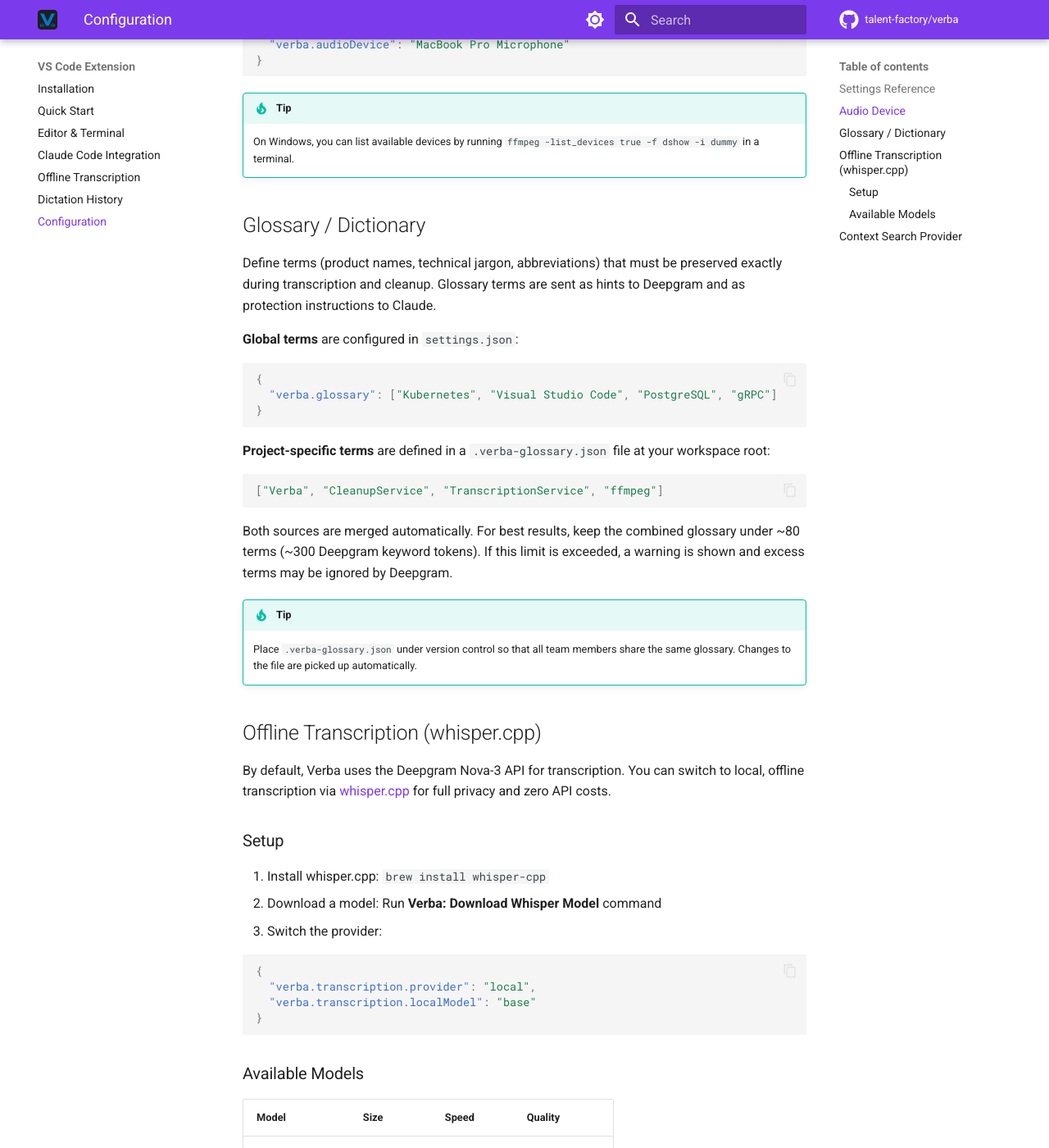
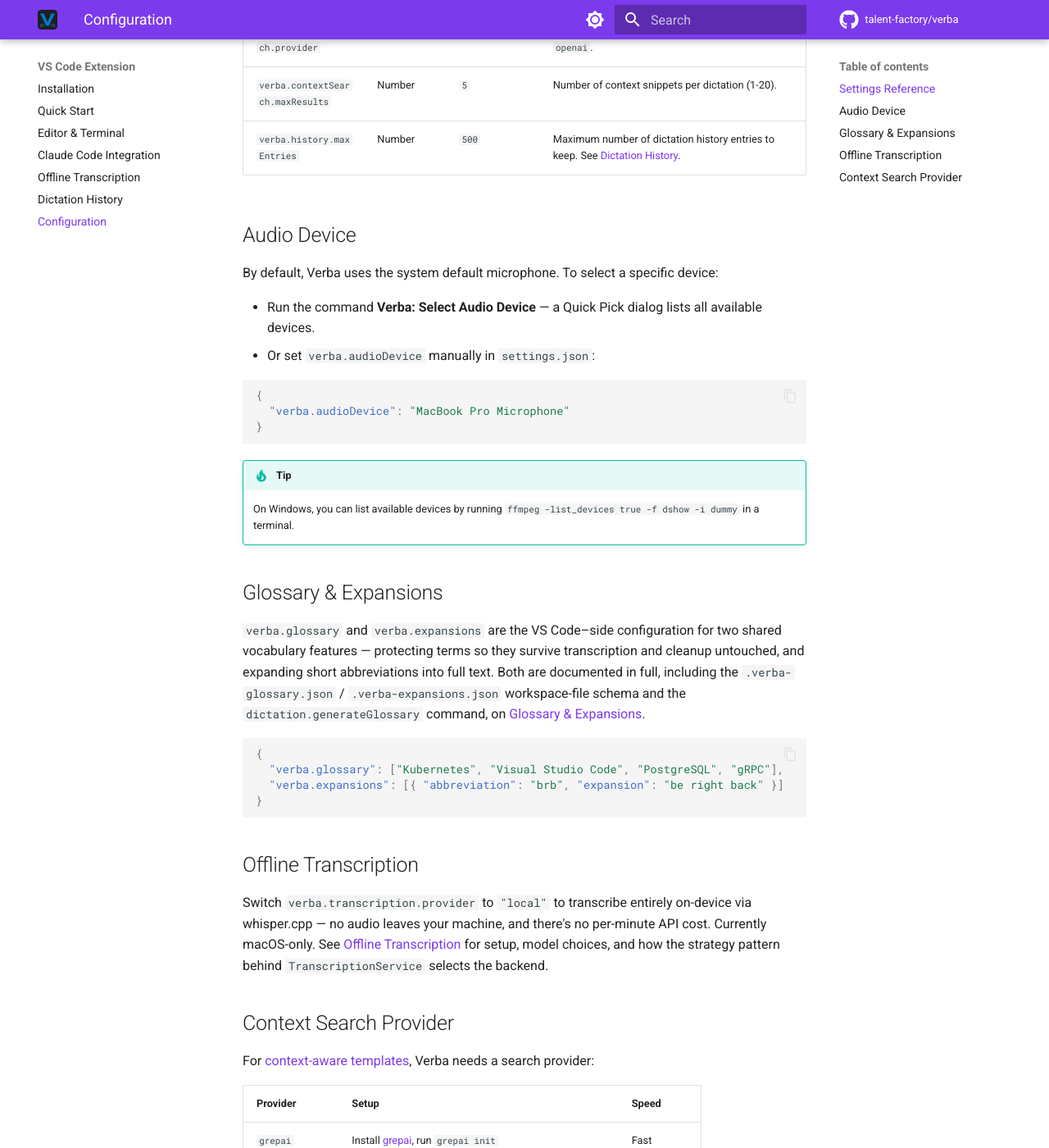
Before and after one commit to talent-factory/verba, an MkDocs documentation site: the page built from docs/vscode/configuration.md, in a window 1280 px wide and 1400 px high, scrolled down 1152 px. Shown: the whole window at 82% size. Built offline with MkDocs 1.6.1 and Material for MkDocs 9.7.7, drawn with Linux system fonts in a browser that asks for light colours; comment, search, counter and statistics services are not loaded; some of the changed text lies outside the part shown.

Commit message:
📚 docs: VS-Code-Strang refokussieren + Offline/History-Seiten
Offline-Transkription (whisper.cpp) und Diktatverlauf (globalState,
Volltextsuche) als eigenstaendige Seiten dokumentiert. Installation,
Quickstart, Editor & Terminal sowie Configuration auf den neuen
Doku-Zuschnitt gebracht: geteilte Voraussetzungen verlinkt statt
dupliziert, API-Key-Verwaltung (dictation.manageApiKeys) ergaenzt,
Shortcuts gegen package.json verifiziert, Verweis auf die macOS-App
ergaenzt, Glossar/Expansions-Duplikate durch Links auf die Concepts-
Seiten ersetzt, falsche Angabe "8 eingebaute Templates" auf 9 korrigiert.

````diff
--- a/docs/vscode/configuration.md
+++ b/docs/vscode/configuration.md
@@ -1,19 +1,24 @@
 # Configuration
 
-All Verba settings are configured in VS Code's `settings.json`.
+All Verba settings are configured in VS Code's `settings.json`. Two related concerns — [prompt templates](../concepts/templates.md) and the [glossary/expansions vocabulary](../concepts/glossary.md) — are shared `@verba/core` concepts also used by the macOS app; this page covers only the VS Code–specific `settings.json` schema for them.
 
 ## Settings Reference
 
 | Setting | Type | Default | Description |
 |---------|------|---------|-------------|
 | `verba.audioDevice` | String | `""` | Audio input device name. Leave empty for system default. |
-| `verba.templates` | Array | 8 built-in templates | Prompt templates for post-processing. See [Templates](../concepts/templates.md). |
+| `verba.templates` | Array | 9 built-in templates | Prompt templates for post-processing. See [Templates](../concepts/templates.md). |
+| `verba.autoSelectTemplate` | Boolean | `true` | Automatically select a matching template based on the active file's language (e.g. JavaDoc for `.java`). |
 | `verba.terminal.executeCommand` | Boolean | `false` | If `true`, sends Enter after inserting text into the terminal. |
-| `verba.glossary` | Array | `[]` | Terms preserved during transcription and cleanup (limit: ~80 terms). |
-| `verba.transcription.provider` | String | `"deepgram"` | Transcription provider: `deepgram` (API) or `local` (whisper.cpp). |
+| `verba.glossary` | Array | `[]` | Terms preserved during transcription and cleanup (limit: ~80 terms). See [Glossary & Expansions](../concepts/glossary.md). |
+| `verba.expansions` | Array | `[]` | Abbreviations automatically expanded during post-processing. See [Glossary & Expansions](../concepts/glossary.md#expansions-abbreviation-shorthand). |
+| `verba.language` | String | `"auto"` | Language for post-processing. `auto` uses Deepgram's detected language to hint Claude about the transcript's language. |
+| `verba.transcription.provider` | String | `"deepgram"` | Transcription provider: `deepgram` (API) or `local` (whisper.cpp). See [Offline Transcription](offline.md). |
 | `verba.transcription.localModel` | String | `"base"` | Whisper model for local transcription: `tiny`, `base`, `small`, `medium`, `large-v3-turbo`. |
+| `verba.transcription.language` | String | `"multi"` | Transcription language. `multi` uses Deepgram's multilingual model; a fixed code (e.g. `de`) forces that language. |
 | `verba.contextSearch.provider` | String | `"auto"` | Context search provider: `auto`, `grepai`, or `openai`. |
 | `verba.contextSearch.maxResults` | Number | `5` | Number of context snippets per dictation (1-20). |
+| `verba.history.maxEntries` | Number | `500` | Maximum number of dictation history entries to keep. See [Dictation History](history.md). |
 
 ## Audio Device
 
@@ -31,63 +36,20 @@
 !!! tip
     On Windows, you can list available devices by running `ffmpeg -list_devices true -f dshow -i dummy` in a terminal.
 
-## Glossary / Dictionary
+## Glossary & Expansions { #glossary-dictionary }
 
-Define terms (product names, technical jargon, abbreviations) that must be preserved exactly during transcription and cleanup. Glossary terms are sent as hints to Deepgram and as protection instructions to Claude.
-
-**Global terms** are configured in `settings.json`:
+`verba.glossary` and `verba.expansions` are the VS Code–side configuration for two shared vocabulary features — protecting terms so they survive transcription and cleanup untouched, and expanding short abbreviations into full text. Both are documented in full, including the `.verba-glossary.json` / `.verba-expansions.json` workspace-file schema and the `dictation.generateGlossary` command, on [Glossary & Expansions](../concepts/glossary.md).
 
 ```json
 {
-  "verba.glossary": ["Kubernetes", "Visual Studio Code", "PostgreSQL", "gRPC"]
+  "verba.glossary": ["Kubernetes", "Visual Studio Code", "PostgreSQL", "gRPC"],
+  "verba.expansions": [{ "abbreviation": "brb", "expansion": "be right back" }]
 }
 ```
 
-**Project-specific terms** are defined in a `.verba-glossary.json` file at your workspace root:
+## Offline Transcription
 
-```json
-["Verba", "CleanupService", "TranscriptionService", "ffmpeg"]
-```
-
-Both sources are merged automatically. For best results, keep the combined glossary under ~80 terms (~300 Deepgram keyword tokens). If this limit is exceeded, a warning is shown and excess terms may be ignored by Deepgram.
-
-!!! tip
-    Place `.verba-glossary.json` under version control so that all team members share the same glossary. Changes to the file are picked up automatically.
-
-## Offline Transcription (whisper.cpp)
-
-By default, Verba uses the Deepgram Nova-3 API for transcription. You can switch to local, offline transcription via [whisper.cpp](https://github.com/ggml-org/whisper.cpp) for full privacy and zero API costs.
-
-### Setup
-
-1. Install whisper.cpp: `brew install whisper-cpp`
-2. Download a model: Run **Verba: Download Whisper Model** command
-3. Switch the provider:
-
-```json
-{
-  "verba.transcription.provider": "local",
-  "verba.transcription.localModel": "base"
-}
-```
-
-### Available Models
-
-| Model | Size | Speed | Quality |
-|-------|------|-------|---------|
-| `tiny` | ~75 MB | Fastest | Lower accuracy |
-| `base` | ~148 MB | Fast | Good balance |
-| `small` | ~488 MB | Moderate | Better accuracy |
-| `medium` | ~1.5 GB | Slow | High accuracy |
-| `large-v3-turbo` | ~1.6 GB | Slowest | Best accuracy |
-
-Models are downloaded to VS Code's global storage and shared across all workspaces.
-
-!!! tip
-    Start with the `base` model. If accuracy is insufficient, upgrade to `small` or `medium`. The `large-v3-turbo` model provides the best quality but requires significant disk space and processing time.
-
-!!! note
-    Offline transcription currently supports macOS. Linux and Windows support is planned for a future release.
+Switch `verba.transcription.provider` to `"local"` to transcribe entirely on-device via whisper.cpp — no audio leaves your machine, and there's no per-minute API cost. Currently macOS-only. See [Offline Transcription](offline.md) for setup, model choices, and how the strategy pattern behind `TranscriptionService` selects the backend.
 
 ## Context Search Provider
 
````
Also changed, not shown: docs/vscode/history.md (+32 -1 lines), docs/vscode/installation.md (+4 -0 lines), docs/vscode/offline.md (+55 -1 lines), docs/vscode/quickstart.md (+1 -0 lines).
